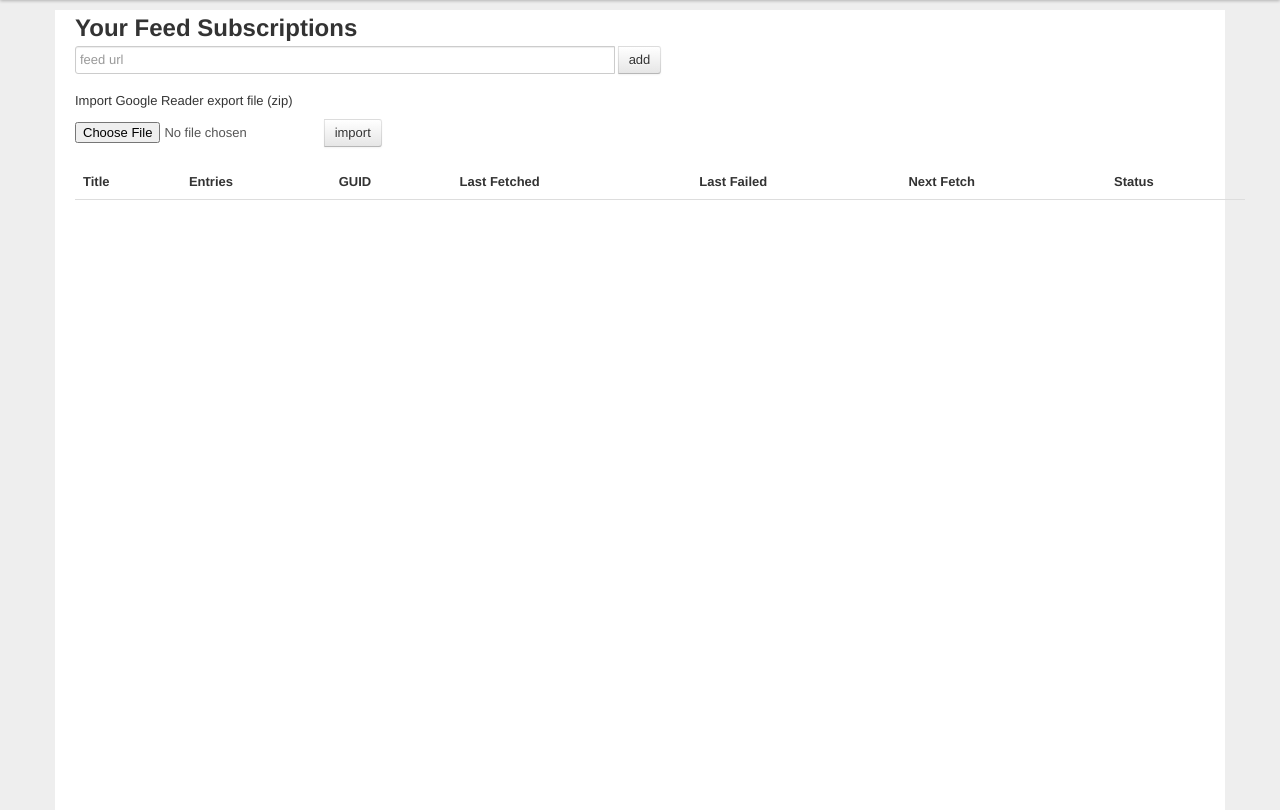
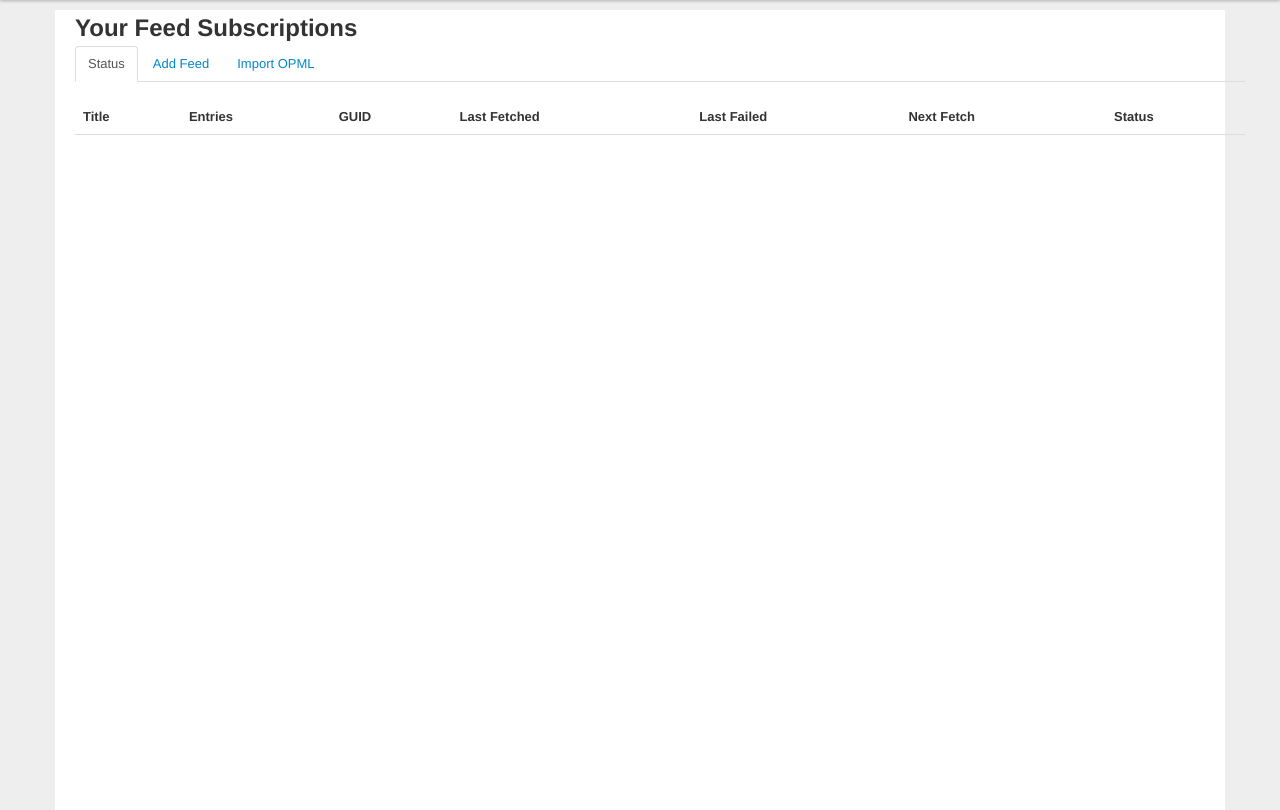
Before and after one commit to thraxil/antisocial, a Django app: template antisocial/templates/main/subscriptions.html in a window 1280 px wide. Shown: the part 40-850 px from the top of the page. Run offline with Django 3.2, Linux system fonts and the light colour scheme; the template is opened without the code that fills it: values that come from a table or form of the project are taken from there, others are empty; tables that the repository leaves empty hold one stand-in row (values such as "Sample post"); lists and menus that the app fills with data are empty; some libraries are stand-ins or nearby versions.

Commit message:
better error checking for failed feeds

```diff
--- a/antisocial/main/models.py
+++ b/antisocial/main/models.py
@@ -38,34 +38,46 @@ class Feed(models.Model):
         self.next_fetch = now + delta
         self.save()
 
+    def fetch_failed(self):
+        print "fetch failed: %s" % self.url
+        now = datetime.utcnow().replace(tzinfo=utc)
+        self.last_failed = now
+        self.backoff = self.backoff + 1
+        self.save()
+
+    def try_fetch(self):
+        d = feedparser.parse(self.url)
+        if 'status' in d and d.status == 404:
+            self.fetch_failed()
+            return
+        if 'bozo' in d and d.bozo:
+            self.fetch_failed()
+            return
+        if 'title' in d.feed and d.feed.title != self.title:
+            self.title = d.feed.title
+        guid = d.feed.get(
+            'guid',
+            d.feed.get(
+                'id',
+                d.feed.get('link', self.url)
+            )
+        )
+        if guid != self.guid:
+            self.guid = guid
+        self.backoff = 0
+        self.save()
+        print "fetch successful"
+        if 'entries' in d:
+            for entry in d.entries:
+                self.update_entry(entry)
+
     def fetch(self):
         now = datetime.utcnow().replace(tzinfo=utc)
         self.last_fetched = now
         try:
-            d = feedparser.parse(self.url)
-            if 'title' in d.feed and d.feed.title != self.title:
-                self.title = d.feed.title
-            guid = d.feed.get(
-                'guid',
-                d.feed.get(
-                    'id',
-                    d.feed.get('link', self.url)
-                )
-            )
-            if guid != self.guid:
-                self.guid = guid
-            self.backoff = 0
-            self.save()
-            print "fetch successful"
-            if 'entries' in d:
-                for entry in d.entries:
-                    self.update_entry(entry)
-
+            self.try_fetch()
         except:
-            print "fetch failed: %s" % self.url
-            self.last_failed = now
-            self.backoff = self.backoff + 1
-            self.save()
+            self.fetch_failed()
         self.schedule_next_fetch()
 
     def update_entry(self, entry):
--- a/antisocial/main/views.py
+++ b/antisocial/main/views.py
@@ -32,7 +32,7 @@ def index(request):
 @render_to('main/subscriptions.html')
 def subscriptions(request):
     subscriptions = Subscription.objects.select_related().filter(
-        user=request.user)
+        user=request.user).order_by("feed__next_fetch")
     return dict(subscriptions=subscriptions)
 
 
--- a/antisocial/templates/main/subscriptions.html
+++ b/antisocial/templates/main/subscriptions.html
@@ -4,21 +4,14 @@
 
 <h2>Your Feed Subscriptions</h2>
 
-<form action="add/" method="post">
-<div class="input-append">
-<input type="text" name="url" class="input-xxlarge" placeholder="feed url" />
-<input type="submit" value="add" class="btn" />
-</div>
-</form>
+<ul class="nav nav-tabs" id="myTab">
+  <li class="active"><a href="#status">Status</a></li>
+  <li><a href="#add">Add Feed</a></li>
+  <li><a href="#import">Import OPML</a></li>
+</ul>
 
-<form action="import/" method="post" enctype="multipart/form-data">
-	<p>Import Google Reader export file (zip)</p>
-	<div class="input-append">
-		<input type="file" name="zip" id="zip" />
-		<input type="submit" value="import" class="btn" />
-	</div>
-</form>
-
+<div class="tab-content">
+  <div class="tab-pane active" id="status">
 {% if subscriptions %}
 <table class="table">
 	<thead>
@@ -49,4 +42,31 @@
 </table>
 {% endif %}
 
+</div>
+  <div class="tab-pane" id="add">
+<form action="add/" method="post">
+<div class="input-append">
+<input type="text" name="url" class="input-xxlarge" placeholder="feed url" />
+<input type="submit" value="add" class="btn" />
+</div>
+</form>
+
+</div>
+  <div class="tab-pane" id="import"><form action="import/" method="post" enctype="multipart/form-data">
+	<p>Import Google Reader export file (zip)</p>
+	<div class="input-append">
+		<input type="file" name="zip" id="zip" />
+		<input type="submit" value="import" class="btn" />
+	</div>
+</form>
+
+</div>
+</div>
+
+<script>
+$('#myTab a').click(function (e) {
+  e.preventDefault();
+  $(this).tab('show');
+});
+</script>
 {% endblock %}
```
